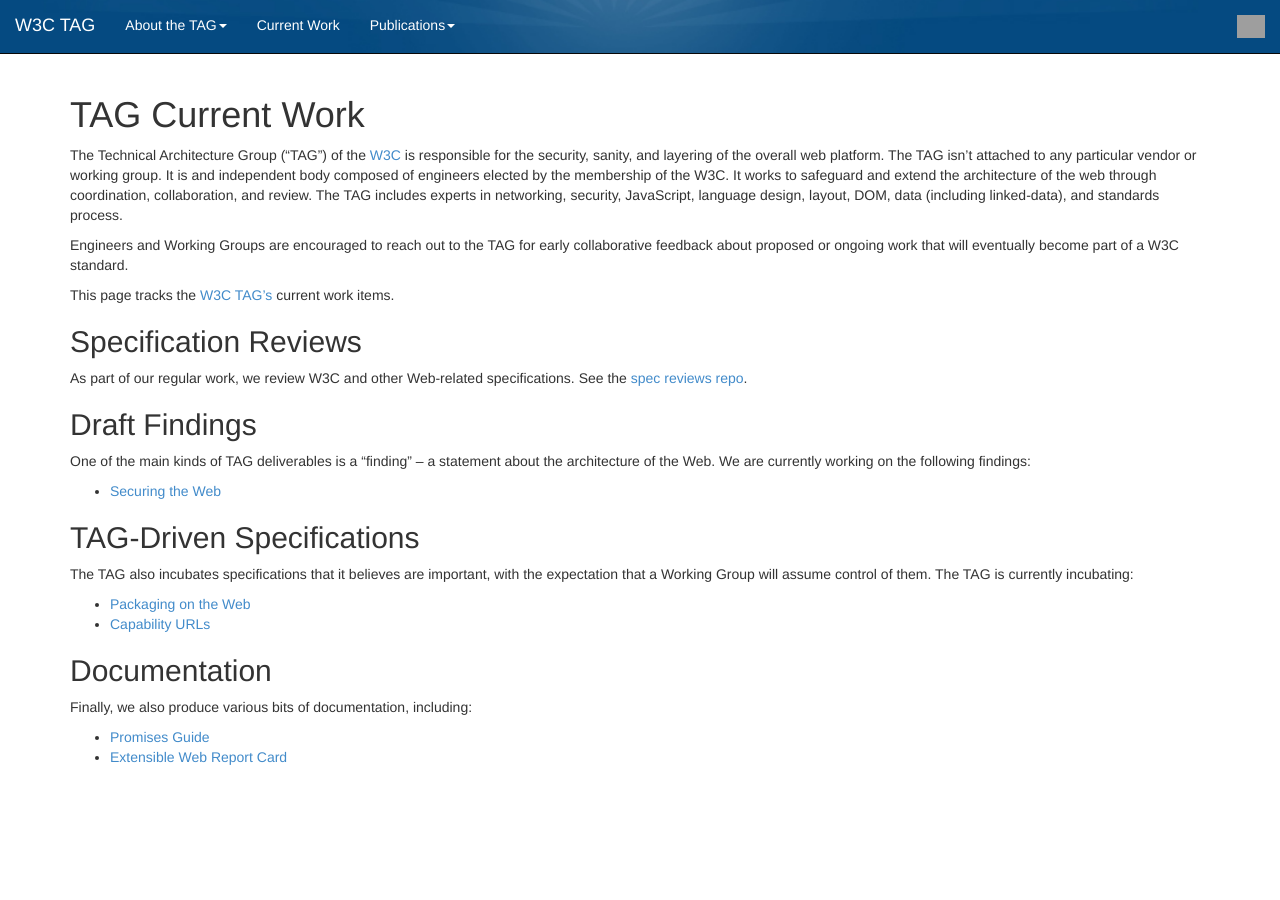
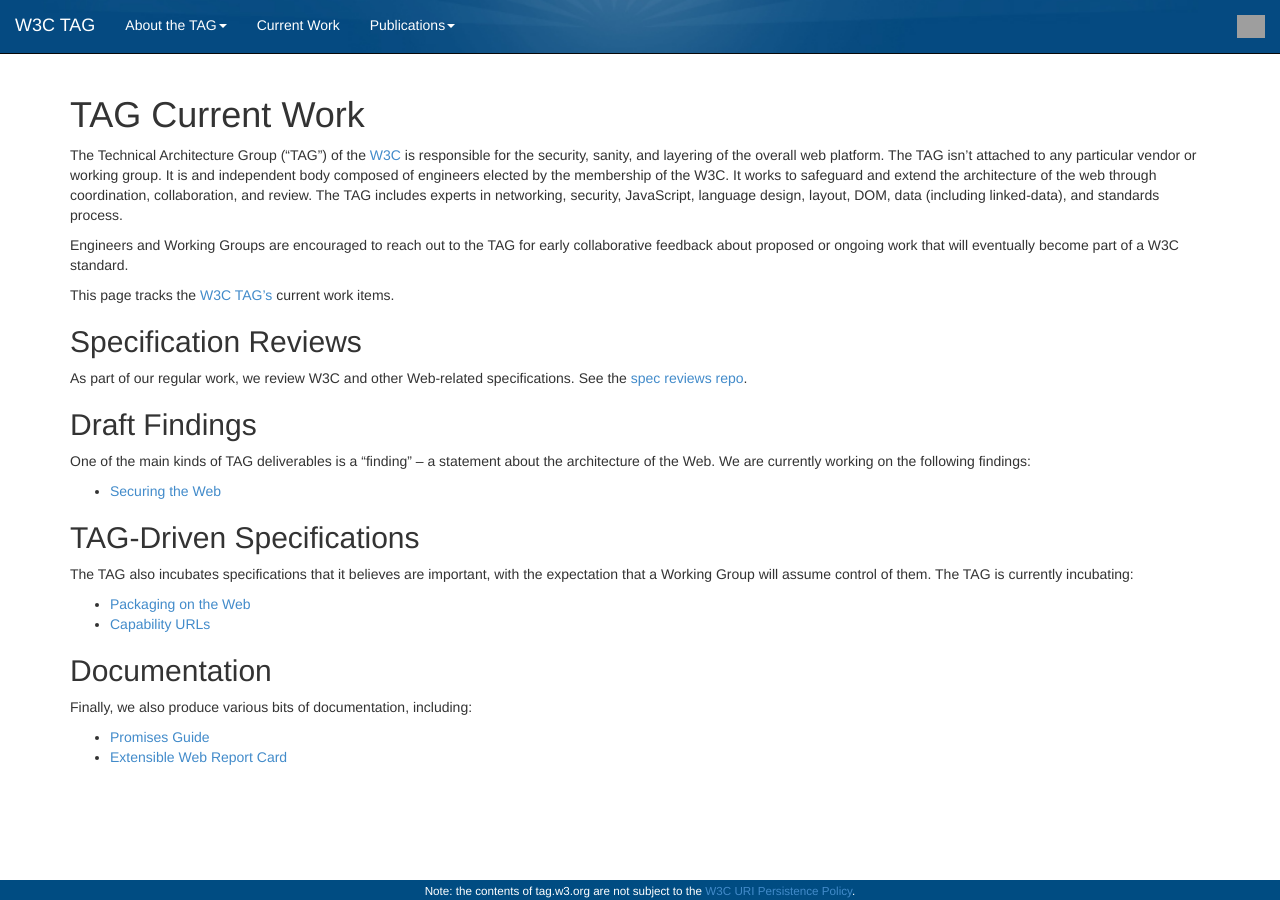
Before and after one commit to w3ctag/tag.w3.org, a Jekyll site: the page built from index.md, in a window 1280 px wide. Built offline with Jekyll 4.4.1, drawn with Linux system fonts in a browser that asks for light colours; grey boxes are pictures that could not be loaded.

Commit message:
add w3c uri persistence policy disclaimer

```diff
--- a/_layouts/front.html
+++ b/_layouts/front.html
@@ -23,5 +23,6 @@
     <script src="/bower_components/jquery/dist/jquery.min.js"></script>
     <script src="/bower_components/bootstrap/dist/js/bootstrap.min.js"></script>
 
+    <span class=disclaimer>Note: the contents of tag.w3.org are not subject to the <a href='http://www.w3.org/Consortium/Persistence'>W3C URI Persistence Policy</a>.</span>
   </body>
 </html>
--- a/asset/site.css
+++ b/asset/site.css
@@ -1,5 +1,6 @@
 body {
   margin-top: 75px;
+  margin-bottom: 2em;
   height: 100%;
 }
 *[id]:before {
@@ -25,3 +26,15 @@
 .navbar-default .navbar-brand {
   color: white;
 }
+.disclaimer {
+  font-size: smaller;
+  margin: 0;
+  padding-top: .25em;
+  width: 100%;
+  text-align: center;
+  display: block;
+  position: fixed;
+  bottom: 0;
+  background-color: #004c82;
+  color: white;
+}
```
